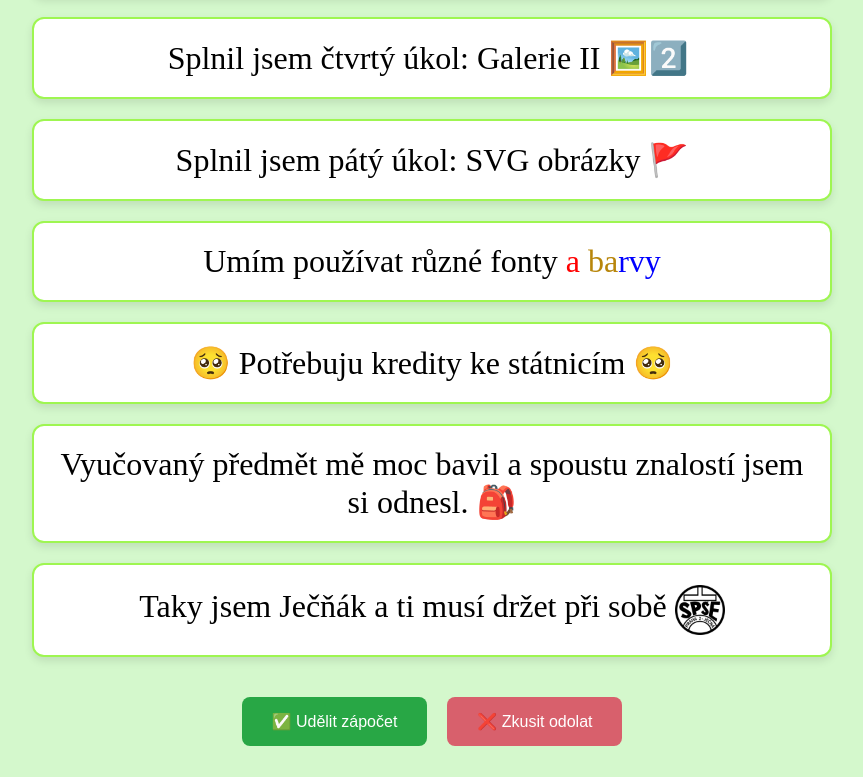
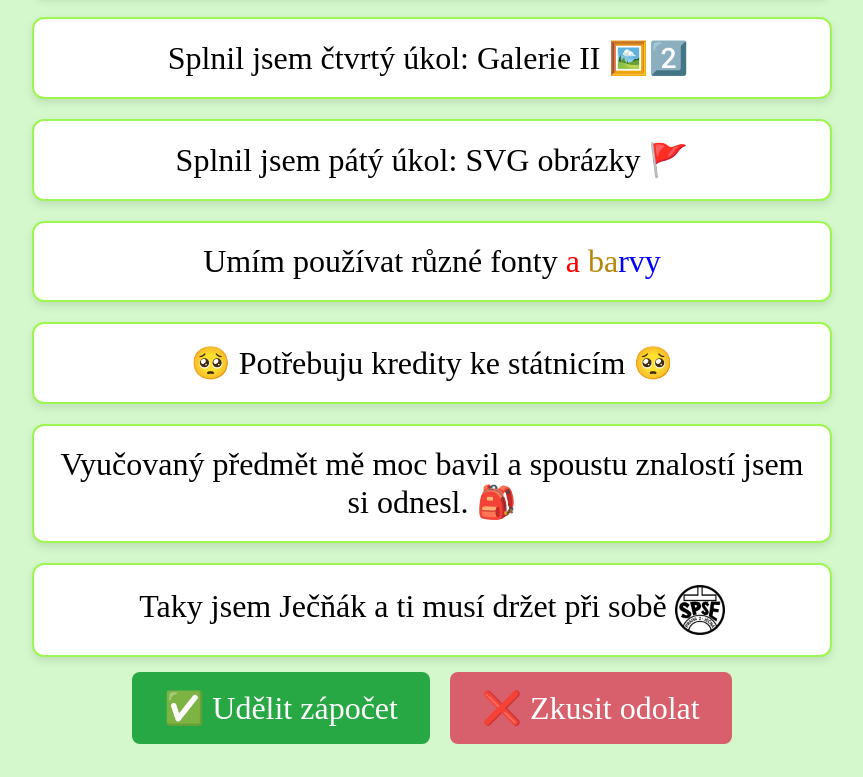
Before and after one commit to Aphenios/Zapoctovy-ukol, a plain HTML site: page index.html in a window 1280 px wide. Shown: the part 494-1271 px from the top of the page, without its empty margins (208-1071 px from the left). Drawn offline with Linux system fonts and the light colour scheme; a web font is replaced by a local one.

Commit message:
Add files via upload

```diff
--- a/Zapocet-design.css
+++ b/Zapocet-design.css
@@ -68,25 +68,22 @@ h1{
 }
 
 .tlačítko{
-    margin-top: 40px;
     display: flex;
     justify-content: center;
     gap: 20px;
     animation: fadeIn 3s ease-in-out;
-}
-
-.tlačítko button {
     padding: 15px 30px;
-    font-size: 1em;
-    border: none;
-    border-radius: 8px;
-    cursor: pointer;
-    transition: background 0.3s;
+    font-size: 2em;
 }
 
 .potvrdit{
     background: #28a745;
     color: white;
+    padding: 15px 30px;
+    border: 2px solid transparent;
+    border-radius: 8px;
+    cursor: pointer;
+    transition: background 0.3s;
 }
 
 .potvrdit:hover{
@@ -96,6 +93,11 @@ h1{
 .zamitnout{
     background: #d8606c;
     color: white;
+    padding: 15px 30px;
+    border: 2px solid transparent;
+    border-radius: 8px;
+    cursor: pointer;
+    transition: background 0.3s;
 }
 
 .zamitnout:hover{
--- a/index.html
+++ b/index.html
@@ -30,10 +30,10 @@
     </div>
 
     <div class="tlačítko">
-        <button class="potvrdit"><a href="Schvaleno.html" class="odkaz" target="_blank">✅ Udělit zápočet</a></button>
-        <button class="zamitnout"><a href="Hypno.html" class="odkaz" target="_blank">❌ Zkusit odolat</a></button>
+        <div class="potvrdit"><a href="Schvaleno.html" class="odkaz" target="_blank">✅ Udělit zápočet</a></div>
+        <div class="zamitnout"><a href="Hypno.html" class="odkaz" target="_blank">❌ Zkusit odolat</a></div>
 
-      </div>
+    </div>
 
 </body>
 </html>
```
